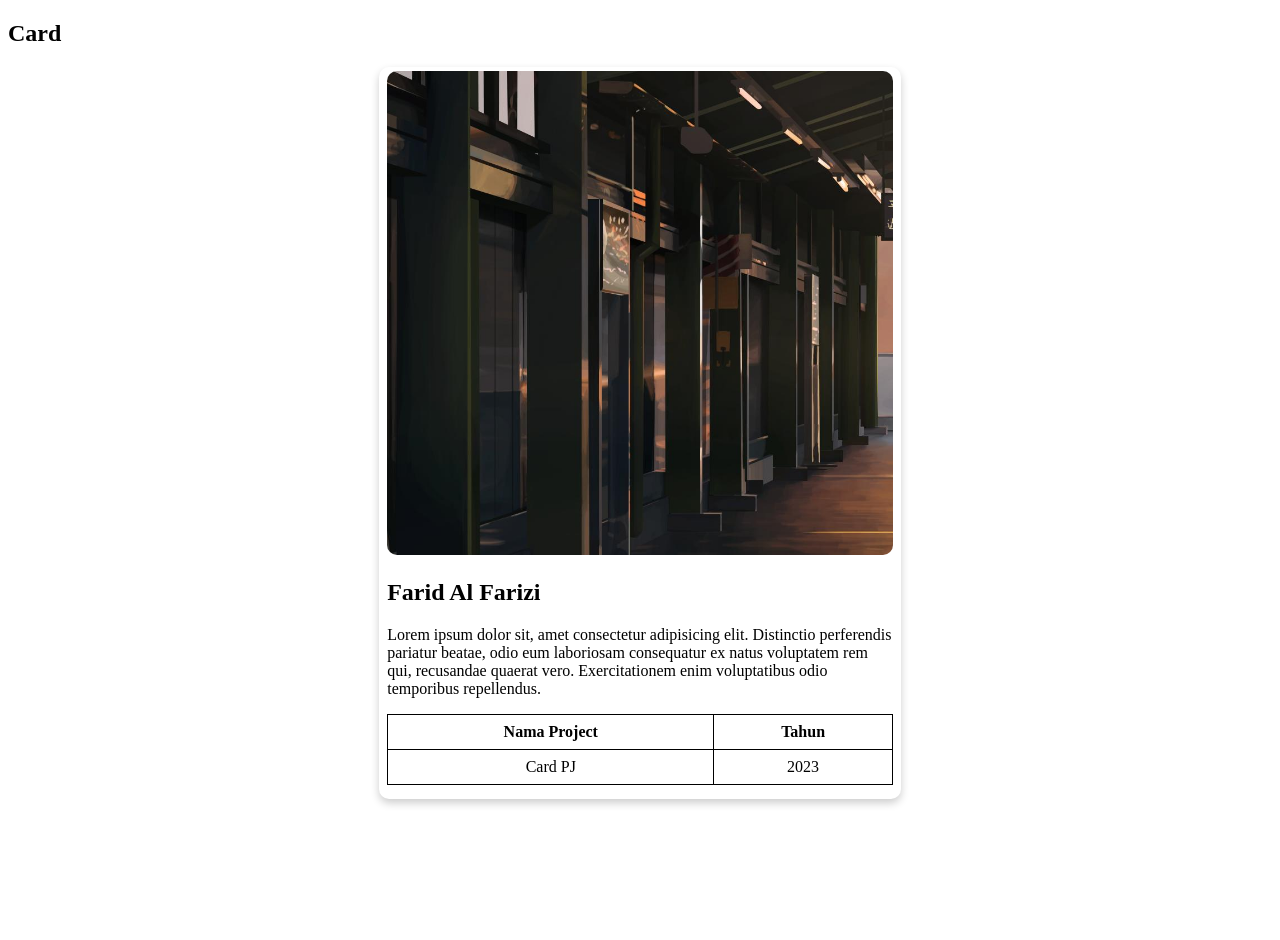
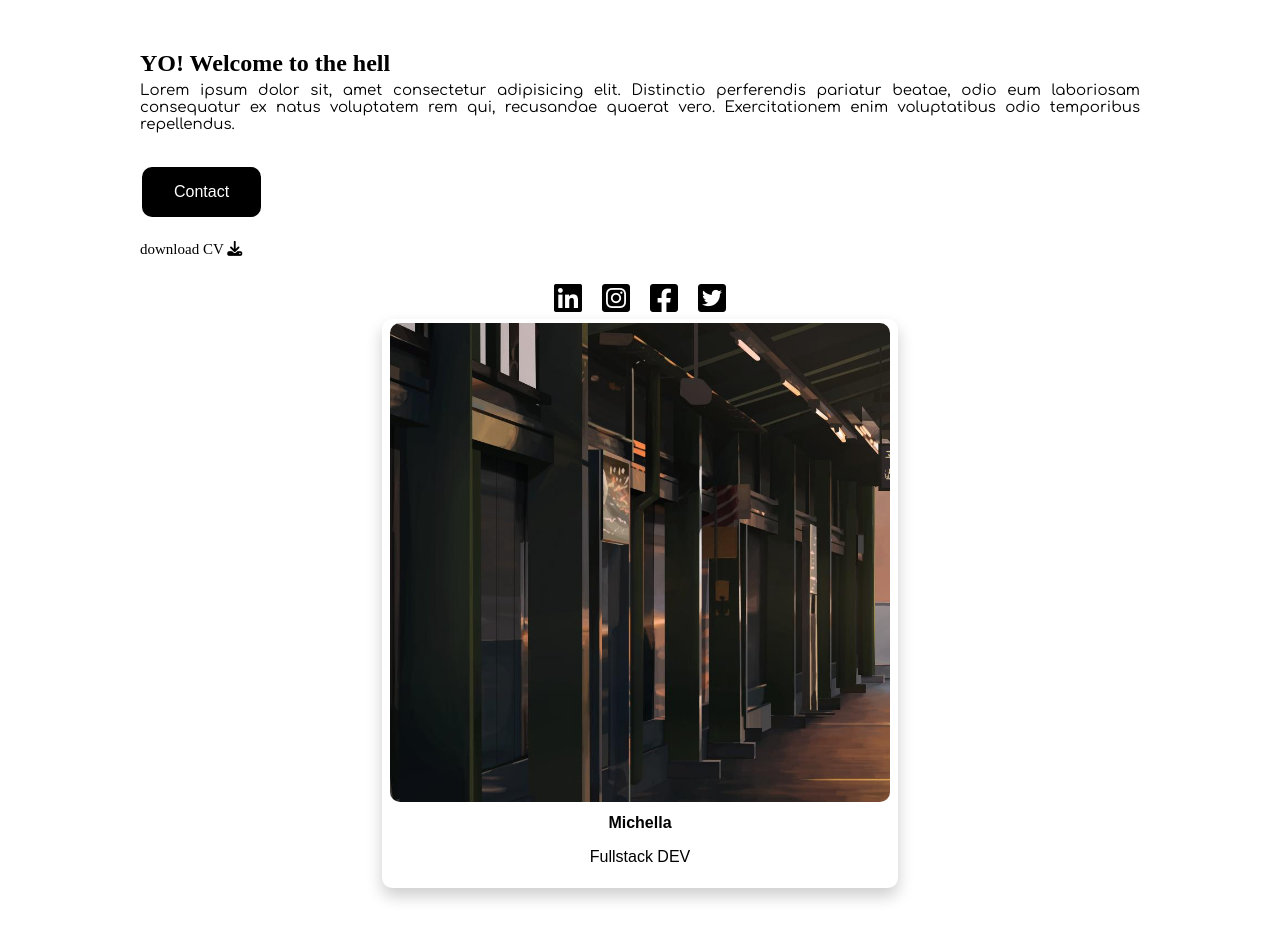
Before and after one commit to michella3in1/batch49pt1, a plain HTML site: page index.html in a window 1280 px wide. Before the commit the page ends 819 px from the top, so only its background shows below. Drawn offline with Linux system fonts and the light colour scheme.

Commit message:
First Push

```diff
--- a/index.html
+++ b/index.html
@@ -1,12 +1,14 @@
 <!DOCTYPE html>
 <html>
 <head>
+    <link rel="stylesheet" href="https://cdnjs.cloudflare.com/ajax/libs/font-awesome/6.4.2/css/all.min.css" integrity="sha512-z3gLpd7yknf1YoNbCzqRKc4qyor8gaKU1qmn+CShxbuBusANI9QpRohGBreCFkKxLhei6S9CQXFEbbKuqLg0DA==" crossorigin="anonymous" referrerpolicy="no-referrer" />
 <meta name="viewport" content="width=device-width, initial-scale=1">
+<link href='https://fonts.googleapis.com/css?family=Comfortaa' rel='stylesheet'>
 <style>
 .card {
-  box-shadow: 0 4px 8px 0 rgba(0,0,0,0.2);
+  box-shadow: 0 8px 16px 0 rgba(0,0,0,0.2);
   transition: 0.3s;
-  width: 40%;
+  width: 50%;
   padding: 4px 8px;
   margin: 20px auto;
   border-radius: 10px;
@@ -17,12 +19,12 @@
 }
 
 table, td, th {
-  border:1px solid black;
 
   border-collapse: collapse;
 
 }
 table{
+    font-family: Arial, Helvetica, sans-serif;
     border-radius: 10px;
   width: 100%;
   margin-bottom: 10px;
@@ -32,29 +34,78 @@ td, th {
   padding: 8px;
 }
 
+.button{
+    border: none;
+  color: white;
+  padding: 16px 32px;
+  text-align: center;
+  text-decoration: none;
+  display: inline-block;
+  font-size: 16px;
+  margin: 4px 2px;
+  transition-duration: 0.4s;
+  cursor: pointer;
+  border-radius: 10px;
+  background-color: black;
+}
+body {
+    width: 1000px;
+    margin: 50px auto;
+    padding-bottom: 20px;
+}
+
 
 </style>
 </head>
 <body>
 
-<h2>Card</h2>
+
+
+<h2>YO! Welcome to the hell</h2>
+
+<p style="text-align: justify; margin-top: -15px; font-size: 15px; padding-bottom: 15px; font-family: Comfortaa;">Lorem ipsum dolor sit, amet consectetur adipisicing elit. Distinctio perferendis pariatur beatae, odio eum laboriosam consequatur ex natus voluptatem rem qui, recusandae quaerat vero. Exercitationem enim voluptatibus odio temporibus repellendus.</p>
+<button class="button button1">Contact</button>
+
+<a href="#" style="
+          background: white;
+          margin-top: 20px;
+          border-radius: 20px;
+          border: none;
+          color: black;
+          text-decoration: none;
+          font-size: 15px;
+          display: block;
+        ">download CV
+        <i class="fa-solid fa-download"></i>
+      </a>
+
+<div style="
+          margin-top: 40px;
+          display: flex;
+          gap: 20px;
+          justify-content: center;
+        ">
+        <i class="fa-brands fa-linkedin fa-2xl"></i>
+        <i class="fa-brands fa-square-instagram fa-2xl"></i>
+        <i class="fa-brands fa-square-facebook fa-2xl"></i>
+        <i class="fa-brands fa-square-twitter fa-2xl"></i>
+      </div>
+
 
 <div class="card">
   <img src="Avatar.jpg" alt="Avatar" style="width:100%; border-radius: 10px;">
-  <h2><b>Farid Al Farizi</b></h2>
-  <p>Lorem ipsum dolor sit, amet consectetur adipisicing elit. Distinctio perferendis pariatur beatae, odio eum laboriosam consequatur ex natus voluptatem rem qui, recusandae quaerat vero. Exercitationem enim voluptatibus odio temporibus repellendus.</p>
+
+
   <table>
     <tr>
-      <th>Nama Project</th>
-      <th>Tahun</th>
+      <th>Michella</th>
     </tr>
     <tr>
-      <td>Card PJ</td>
-      <td>2023</td>
+      <td>Fullstack DEV</td>
     </tr>
   </table>
 
 </div>
-
+</div>
 </body>
 </html>
```
